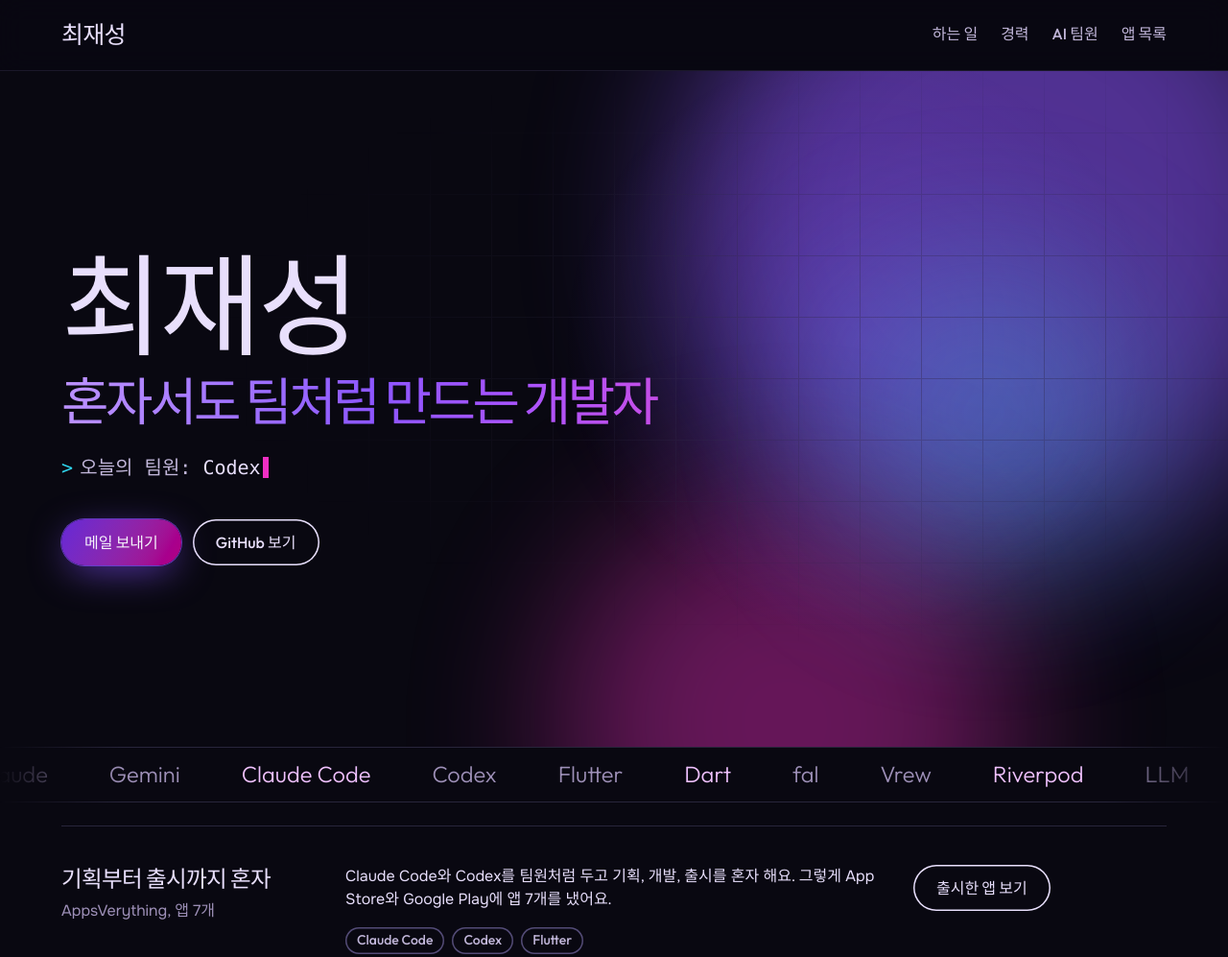
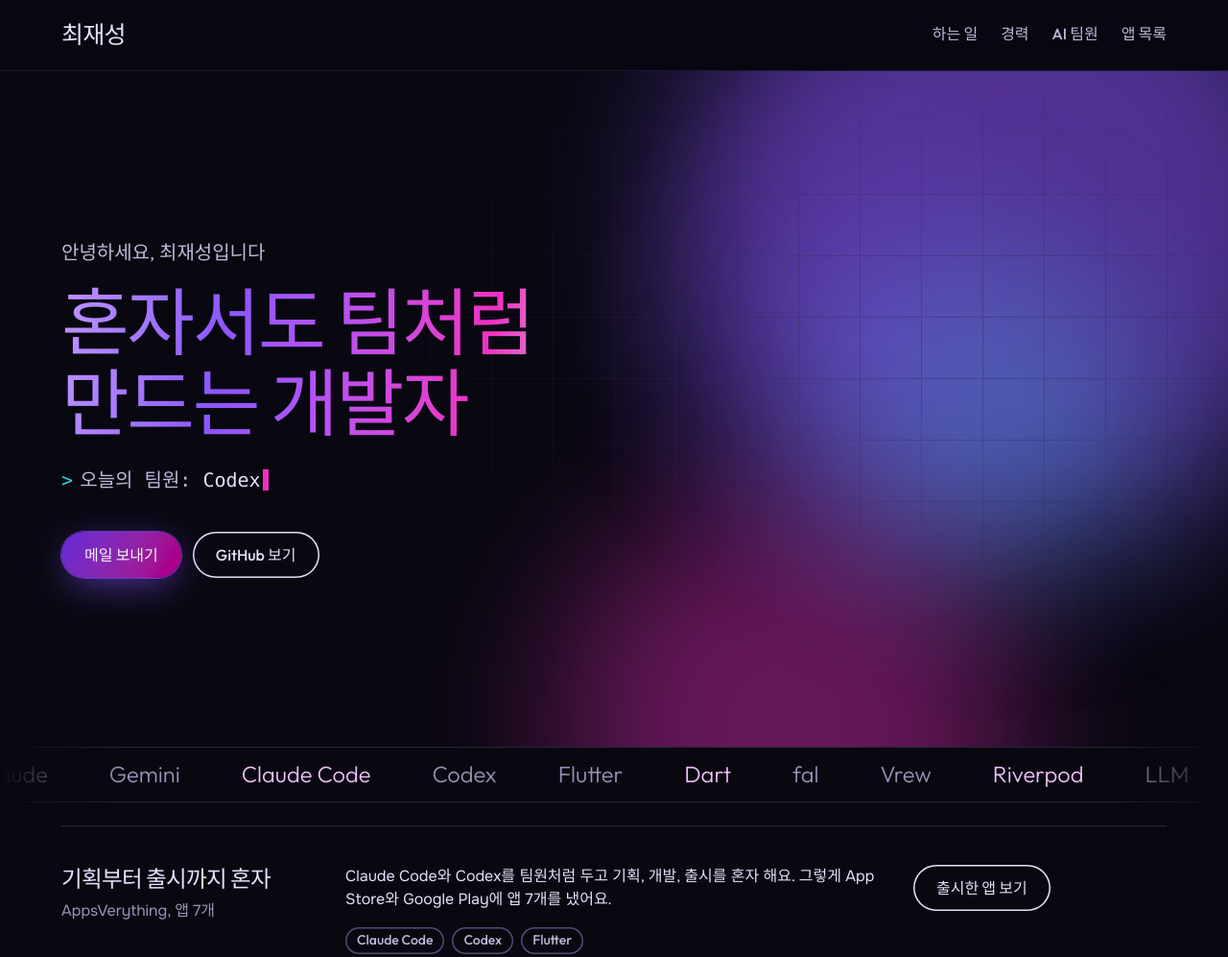
Before and after one commit to ssorrychoi/appsverything-website, a plain HTML site: page index.html in a window 1280 px wide. Shown: the top 997 px of the page at 96% size. Drawn offline with Linux system fonts and the light colour scheme; a web font is replaced by a local one.

Commit message:
feat: 첫 화면을 브랜드 문장 중심으로 바꾸고 학력 기간 추가
- 큰 이름 대신 "안녕하세요, 최재성입니다" 인사와 "혼자서도 팀처럼 만드는 개발자" 제목
- 호서대학교 재학 기간 2011.03 ~ 2017.02 추가

```diff
--- a/index.html
+++ b/index.html
@@ -141,8 +141,9 @@ h4 { margin: 0; font: var(--display-weight) var(--text-lg)/1.25 var(--font-displ
 .hero::after { content: ""; position: absolute; inset: 0; z-index: 1; pointer-events: none; background: radial-gradient(32rem circle at var(--mx, 70%) var(--my, 40%), color-mix(in oklch, var(--color-glow-1) 22%, transparent), transparent 60%); }
 
 /* 이름은 크게, 직함은 빛나는 그라데이션 글씨 */
-.hero h1 { font-size: clamp(3.5rem, 9vw, 8.5rem); line-height: .98; max-width: none; }
-.tagline.shine { display: block; margin-top: var(--space-sm); font-size: clamp(1.75rem, 4.2vw, 3.75rem); line-height: 1.15; }
+/* 이름은 작게 인사로, 브랜드 문장을 크게 */
+.hello { grid-column: 1 / -1; margin-bottom: var(--space-md); font: 400 var(--text-lg)/1.4 var(--font-body); color: var(--color-ink-2); }
+.hero h1 { font-size: clamp(2.5rem, 6vw, 5.5rem); line-height: 1.1; max-width: none; }
 .shine { display: inline-block; background: linear-gradient(100deg, var(--color-glow-ink) 0%, var(--color-glow-1) 30%, var(--color-glow-2) 55%, var(--color-glow-3) 75%, var(--color-glow-ink) 100%); background-size: 220% 100%; -webkit-background-clip: text; background-clip: text; color: transparent; animation: shine 7s linear infinite; }
 @keyframes shine { to { background-position: -220% 0; } }
 
@@ -230,7 +231,8 @@ h4 { margin: 0; font: var(--display-weight) var(--text-lg)/1.25 var(--font-displ
   <section class="hero">
     <div class="aurora" aria-hidden="true"><span></span><span></span><span></span></div>
     <div class="container grid">
-      <h1>최재성<span class="tagline shine">혼자서도 팀처럼 만드는 개발자</span></h1>
+      <p class="hello">안녕하세요, 최재성입니다</p>
+      <h1><span class="shine">혼자서도 팀처럼<br>만드는 개발자</span></h1>
       <p class="typer"><span class="prompt" aria-hidden="true">&gt;</span>오늘의 팀원: <span class="word" data-words="Claude Code|Codex|Gemini|ChatGPT">Claude Code</span><span class="caret" aria-hidden="true"></span></p>
       <div class="actions">
         <a class="btn btn--primary" href="mailto:djaeseong.choi@gmail.com">메일 보내기</a>
@@ -371,7 +373,7 @@ h4 { margin: 0; font: var(--display-weight) var(--text-lg)/1.25 var(--font-displ
         <ul class="ticks entry__detail"><li>Node.js, MySQL, MongoDB로 서버와 데이터베이스</li><li>Docker, 리눅스, 네트워크 보안</li><li>Go Ethereum, Solidity, Hyperledger</li></ul>
       </article>
       <article class="entry grid">
-        <p class="entry__when">학력</p>
+        <p class="entry__when"><time datetime="2011-03">2011.03</time> ~ <time datetime="2017-02">2017.02</time><small>학력</small></p>
         <div class="entry__main"><h3>호서대학교</h3><p>컴퓨터소프트웨어학</p></div>
       </article>
       <article class="entry grid">
```
